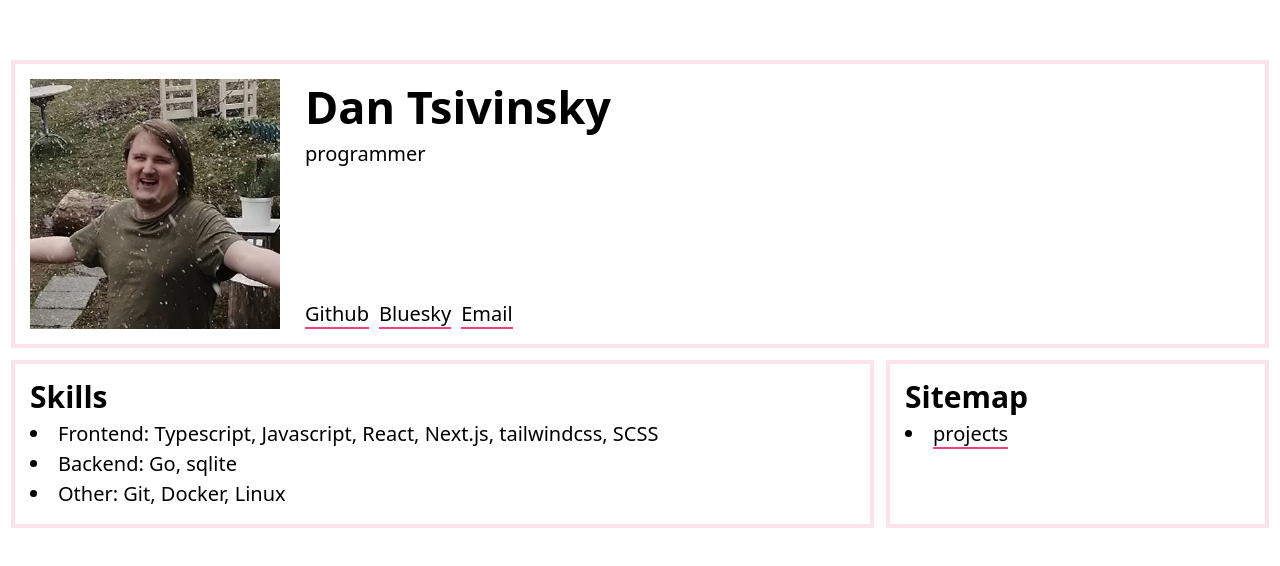
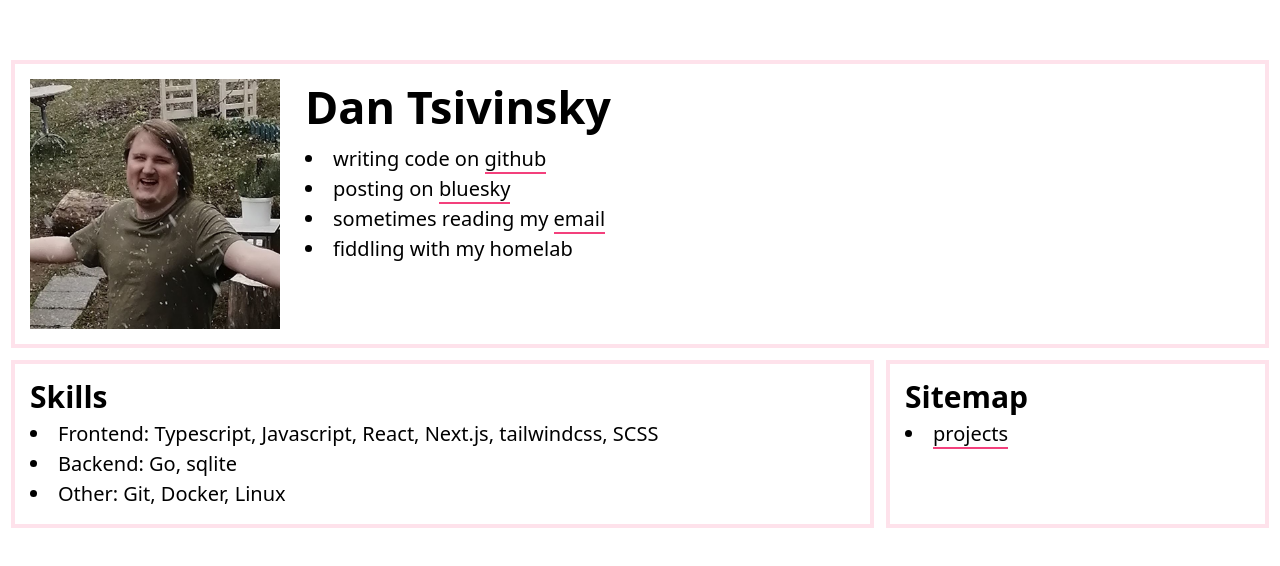
Before and after one commit to tsivinsky/website, a Next.js app: page / in a window 1280 px wide. Shown: the part 106-672 px from the top of the page. Built offline with nearby package versions, Linux system fonts and the light colour scheme.

Commit message:
update home page

```diff
--- a/src/app/globals.css
+++ b/src/app/globals.css
@@ -34,6 +34,10 @@ p {
   @apply text-medium my-1;
 }
 
+ul li {
+  @apply text-medium;
+}
+
 a:not(:has(img)) {
   position: relative;
   display: inline-block;
--- a/src/app/page.tsx
+++ b/src/app/page.tsx
@@ -11,24 +11,33 @@ export default function Home() {
           </div>
           <div className="flex flex-col">
             <h1>Dan Tsivinsky</h1>
-            <p>programmer</p>
-            <div className="mt-auto flex items-end gap-2">
+            <ul className="list-disc list-inside mt-2">
+              <li>
+                writing code on{" "}
                 <a
                   href="https://github.com/tsivinsky"
                   target="_blank"
                   rel="noopener noreferrer"
                 >
-                Github
+                  github
                 </a>
+              </li>
+              <li>
+                posting on{" "}
                 <a
                   href="https://bsky.app/profile/tsivinsky.com"
                   target="_blank"
                   rel="noopener noreferrer"
                 >
-                Bluesky
+                  bluesky
                 </a>
-              <a href="mailto:daniil@tsivinsky.com">Email</a>
-            </div>
+              </li>
+              <li>
+                sometimes reading my{" "}
+                <a href="mailto:daniil@tsivinsky.com">email</a>
+              </li>
+              <li>fiddling with my homelab</li>
+            </ul>
           </div>
         </div>
 
```
Lines whose indentation alone changed are shown as unchanged.
